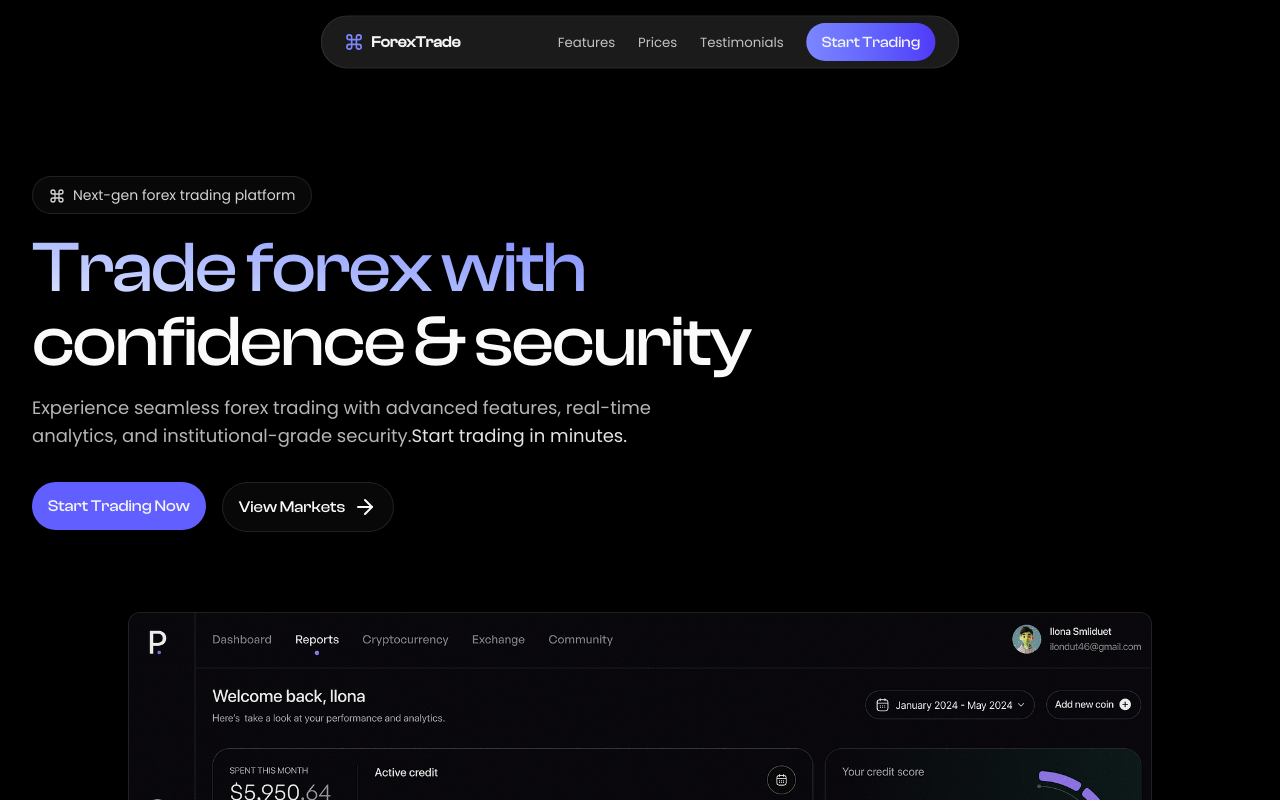
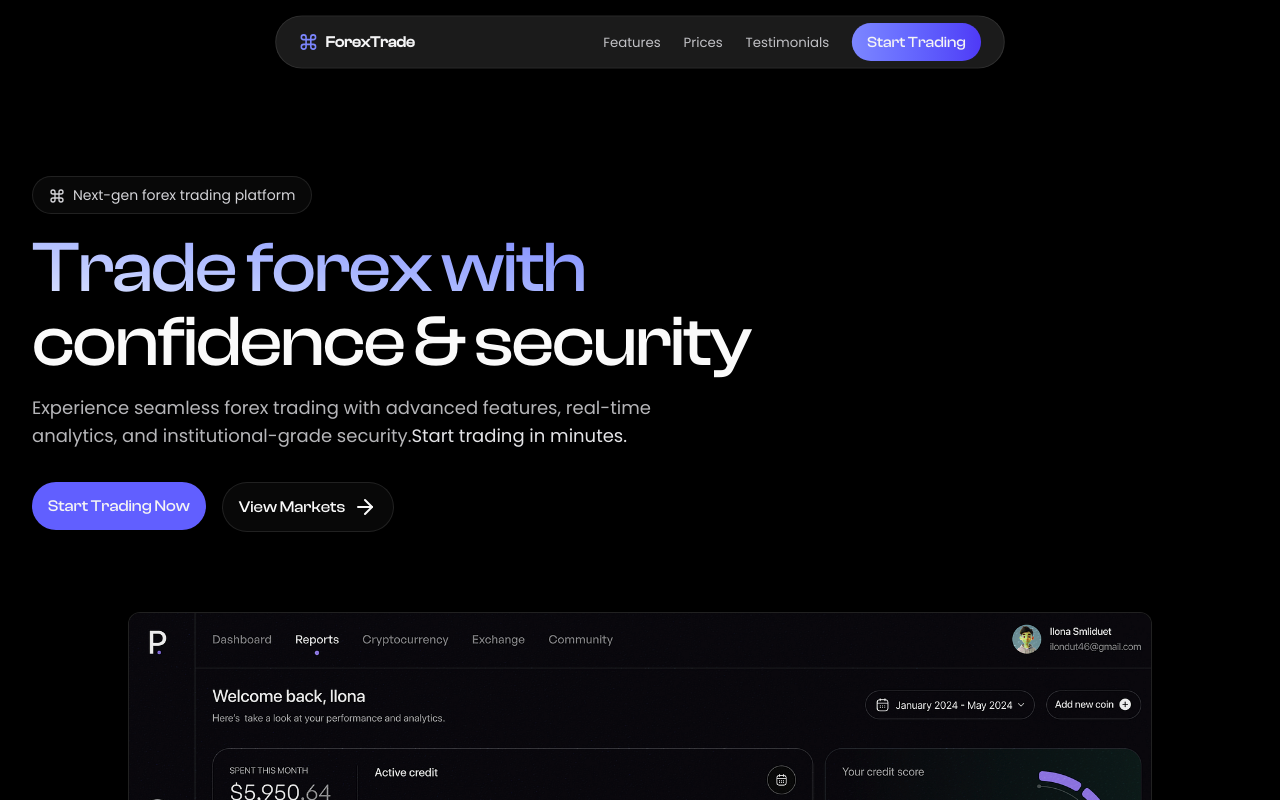
Before and after one commit to Jisap/vite-landingpage-2025, a React (Vite) app: page / in a window 1280 px wide. Shown: the top 800 px of the page. Built offline with nearby package versions, Linux system fonts and the light colour scheme; a web font is replaced by a local one.

Commit message:
Implement scroll effect in Navbar for dynamic styling based on scroll position

```diff
--- a/src/components/Navbar.jsx
+++ b/src/components/Navbar.jsx
@@ -1,12 +1,33 @@
 import { Command } from 'lucide-react'
-import React from 'react'
+import { useState, useEffect } from 'react'
 
 const Navbar = () => {
+
+  const [isScrolled, setIsScrolled] = useState(false);
+
+  useEffect(() => {
+    const handleScroll = () => {
+      setIsScrolled(window.scrollY > 50);
+    }
+
+    window.addEventListener('scroll', handleScroll);
+
+    return () => {
+      window.removeEventListener('scroll', handleScroll);
+    }
+  },[])
+
+
   return (
     // left-1/2 junto con translate-x-1/2 se centra el elemento
-    <header className='fixed cursor-pointer top-3.5 left-1/2 -translate-x-1/2 z-50 transition-all duration-200 rounded-full h-14
-    bg-[#1b1b1b] border border-white/10 scale-95 w-[90%] max-w-2xl'
-    >
+    <header className={`fixed cursor-pointer top-3.5 left-1/2 -translate-x-1/2 z-50 transition-all duration-200 rounded-full h-14
+    bg-[#1b1b1b] border border-white/10 scale-95 w-[90%] max-w-2xl
+    ${isScrolled
+        ? "h-14 bg-[#1b1b1b]/40 backdrop-blur-xl border border-white/10 scale-95 w-[90%] max-w-2xl"
+        : "h-14 bg-[#1b1b1b] w-[95%] max-w-3xl"
+    }
+    `
+    }>
       <div className='mx-auto h-full px-6'>
         <nav className='centered-row justify-between h-full'>
           {/* logo */}
```
